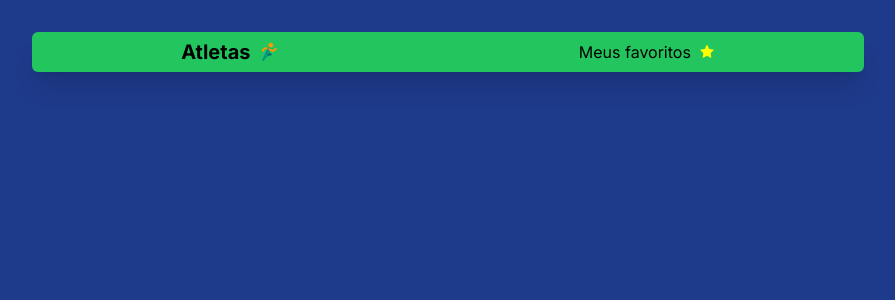
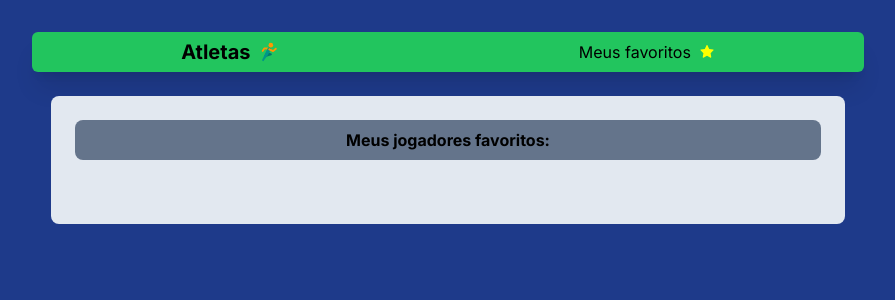
Before and after one commit to michaelalexandrinofreire/atletas-app, a Next.js app: page / in a window 1280 px wide. Both pictures are taken after a click on the button "Meus favoritos". Shown: the top 300 px of the page, without its empty margins (192-1087 px from the left). Built offline with nearby package versions, Linux system fonts and the light colour scheme.

Commit message:
feat:add-logic

```diff
--- a/package.json
+++ b/package.json
@@ -9,6 +9,7 @@
     "lint": "next lint"
   },
   "dependencies": {
+    "axios": "^1.5.1",
     "next": "latest",
     "react": "latest",
     "react-dom": "latest",
--- a/src/app/page.tsx
+++ b/src/app/page.tsx
@@ -1,10 +1,76 @@
-import Image from 'next/image'
-import Navbar from './components/Navbar'
+"use client"
+import React, { useState } from 'react';
+import axios from 'axios';
+import Navbar from './components/Navbar';
+import Search from './components/Search';
+import Player from './components/Player';
+import { PlayerProps } from './components/Player';
 
 export default function Home() {
+  const [playerName, setPlayerName] = useState('');
+  const [players, setPlayers] = useState([]);
+  const API_KEY = '89216a0f2caa92bc7cfe9a4de79cecbc35feab2955d4f6b88478715113426cc3';
+
+  const handleInputChange = (e: React.ChangeEvent<HTMLInputElement>) => {
+    setPlayerName(e.target.value);
+  };
+
+  const handleSearch = async () => {
+    try {
+      const response = await axios.get(
+        `https://apiv3.apifootball.com/?action=get_players&player_name=${playerName}&APIkey=${API_KEY}`
+      );
+
+      setPlayers(response.data);
+    } catch (error) {
+      console.error('Error fetching players:', error);
+    }
+  };
+
+  const [favoritePlayers, setFavoritePlayers] = useState<PlayerProps["player"][]>([]);
+  const handleFavoriteToggle = (player: PlayerProps["player"]) => {
+    if (favoritePlayers.some((p) => p.player_name === player.player_name)) {
+      const updatedFavorites = favoritePlayers.filter((p) => p.player_name !== player.player_name);
+      setFavoritePlayers(updatedFavorites);
+    } else {
+      setFavoritePlayers([...favoritePlayers, player]);
+    }
+  };
+
+
+  const [showFavoritePlayers, setShowFavoritePlayers] = useState(false);
+
+  const handleToggleFavoritePlayers = () => {
+    setShowFavoritePlayers(!showFavoritePlayers);
+  };
+
   return (
-    <main className="flex flex-col items-center justify-between pt-8 bg-blue-900 min-h-screen ">
-      <Navbar/>
-    </main>
+    <div className="flex flex-col items-center pt-8 bg-blue-900 min-h-screen">
+      <Navbar onFavoriteToggle={handleToggleFavoritePlayers} />
+      <div className='flex flex-col justify-center items-center'>
+        <Search onChange={handleInputChange} onSearch={handleSearch} value={playerName}/>
+      </div>
+      {players.length > 0 && (
+        <div className=''>
+          <ul className='w-[80vw] flex gap-7 my-10 justify-center flex-wrap'>
+            {players.map((player: any) => (
+              <li key={player.player_id}>
+                <Player onFavoriteToggle={handleFavoriteToggle} player={player}/>
+              </li>
+            ))}
+          </ul>
+        </div>
+      )}
+      {showFavoritePlayers && (
+        <div className='bg-slate-200 w-[62vw] p-6 rounded-lg mb-10 absolute top-24'>
+          <h2 className='font-bold text-center mb-10 bg-slate-500 py-2 rounded-lg'>Meus jogadores favoritos:</h2>
+          <div className='flex flex-wrap gap-7 justify-start'>
+            {favoritePlayers.map((player, index) => (
+              <Player key={index} player={player} onFavoriteToggle={handleFavoriteToggle}/>
+            ))}
+          </div>
+        </div>
+      )}
+    </div>
   )
 }
```
Also changed, not shown: 1 other file (tests, documents, lock files or other folders).
